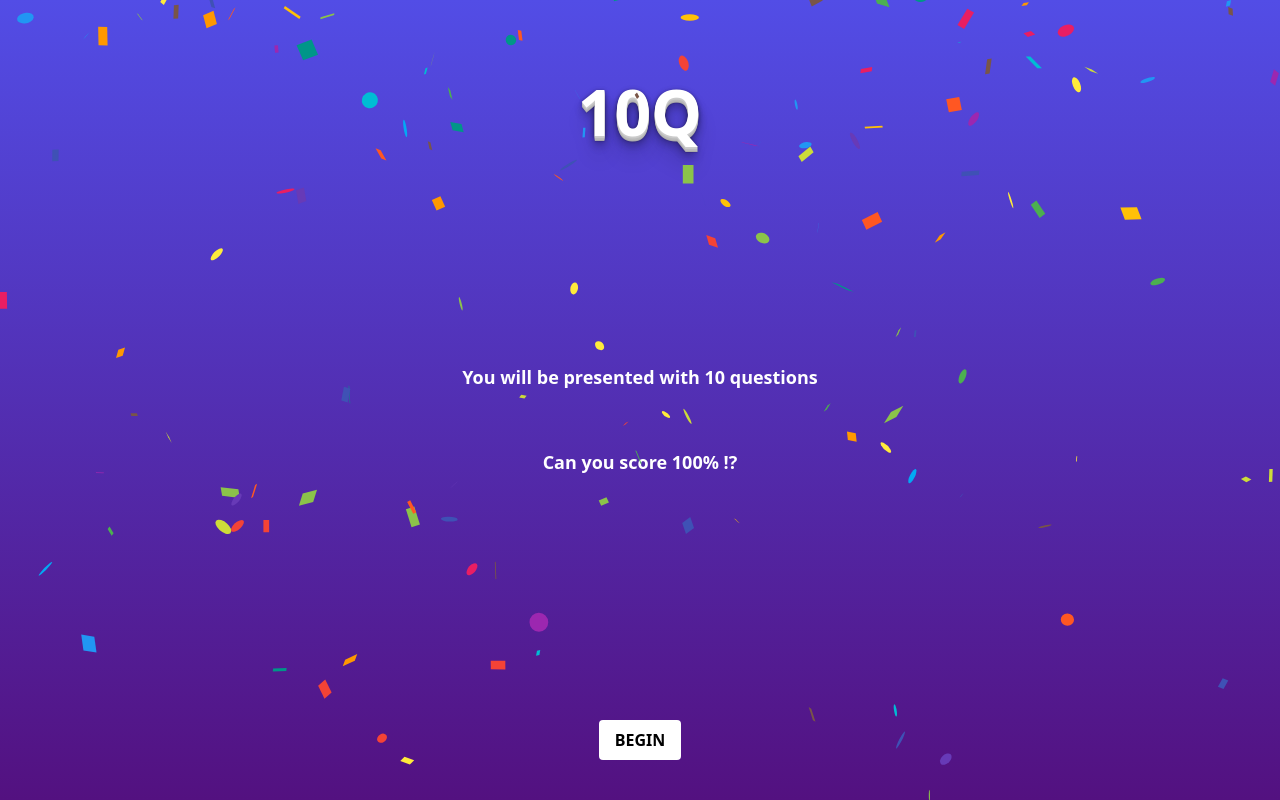
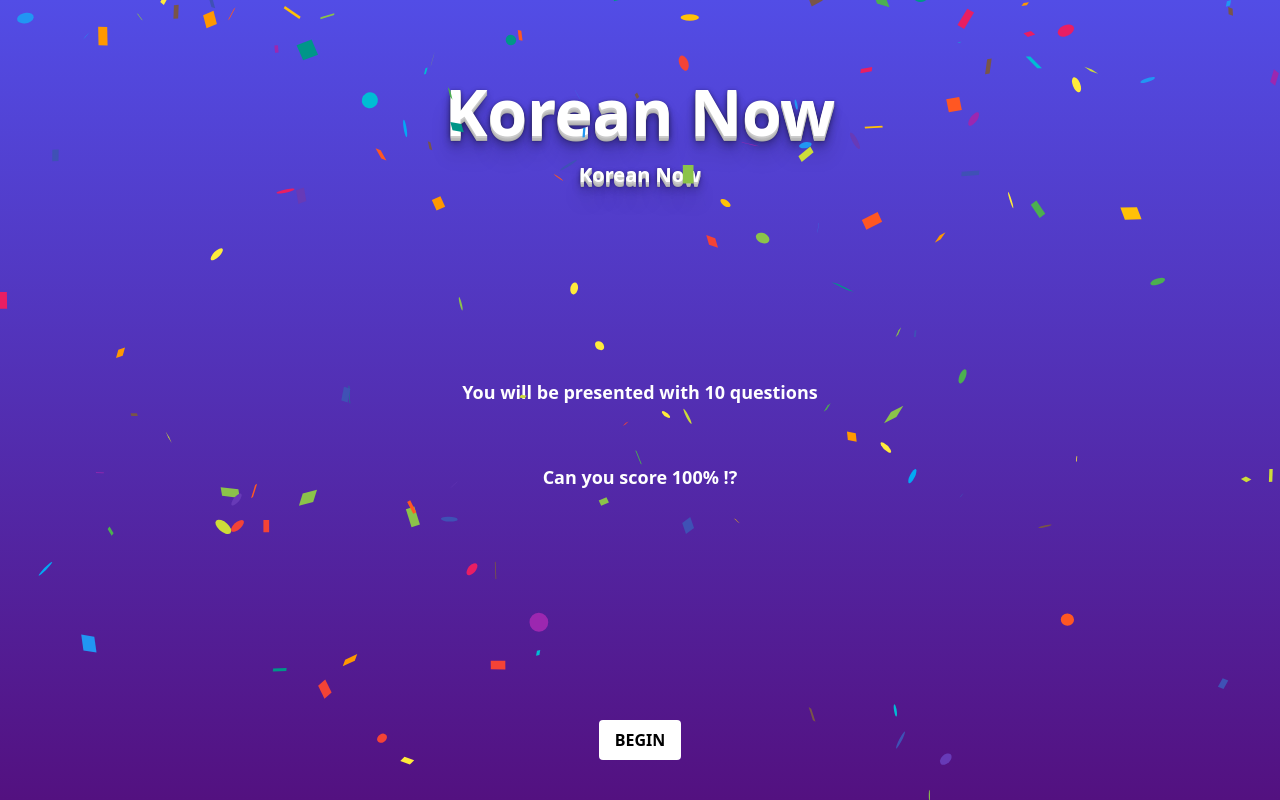
Before and after one commit to marcosvspaz/quizz-app, a Next.js app: page / in a window 1280 px wide. Built offline with nearby package versions, Linux system fonts and the light colour scheme.

Commit message:
Korean version

```diff
--- a/components/QuizTimer.tsx
+++ b/components/QuizTimer.tsx
@@ -4,7 +4,7 @@ import useBoolean from 'react-use/lib/useBoolean';
 import cn from 'classnames';
 import { motion, useAnimation } from 'framer-motion';
 
-const QuizTimer = ({ defaultTimer = 10, dangerTime = 4, onFinish }: QuizTimerProps) => {
+const QuizTimer = ({ defaultTimer = 1000, dangerTime = 4, onFinish }: QuizTimerProps) => {
   const [time, setTime] = useState(defaultTimer);
   const [delay, setDelay] = useState(1000);
   const [isRunning, toggleIsRunning] = useBoolean(true);
--- a/pages/_app.tsx
+++ b/pages/_app.tsx
@@ -7,7 +7,7 @@ function MyApp({ Component, pageProps }) {
   return (
     <QuizContextProvider initialStaticState={{}}>
       <Head>
-        <title key="title">10Q</title>
+        <title key="title">Korean Now</title>
         <link rel="manifest" href="/manifest.json" />
         <meta name="theme-color" content="#524de6" />
         <meta
--- a/pages/index.tsx
+++ b/pages/index.tsx
@@ -12,7 +12,8 @@ const Home = () => {
       <div className="w-full h-screen px-10">
         <div className="h-full flex flex-col justify-between">
           <div className="pt-16">
-            <h1 className="awesome-text text-center font-black text-6xl">10Q</h1>
+            <h1 className="awesome-text text-center font-black text-6xl">Korean Now</h1>
+            <h2 className="awesome-text text-center font-black">Korean Now</h2>
           </div>
           <div className="font-bold text-lg text-center">
             <p className="mb-14">You will be presented with 10 questions</p>
```
Also changed, not shown: package.json (+13 -1 lines), 1 other file (tests, documents, lock files or other folders).
